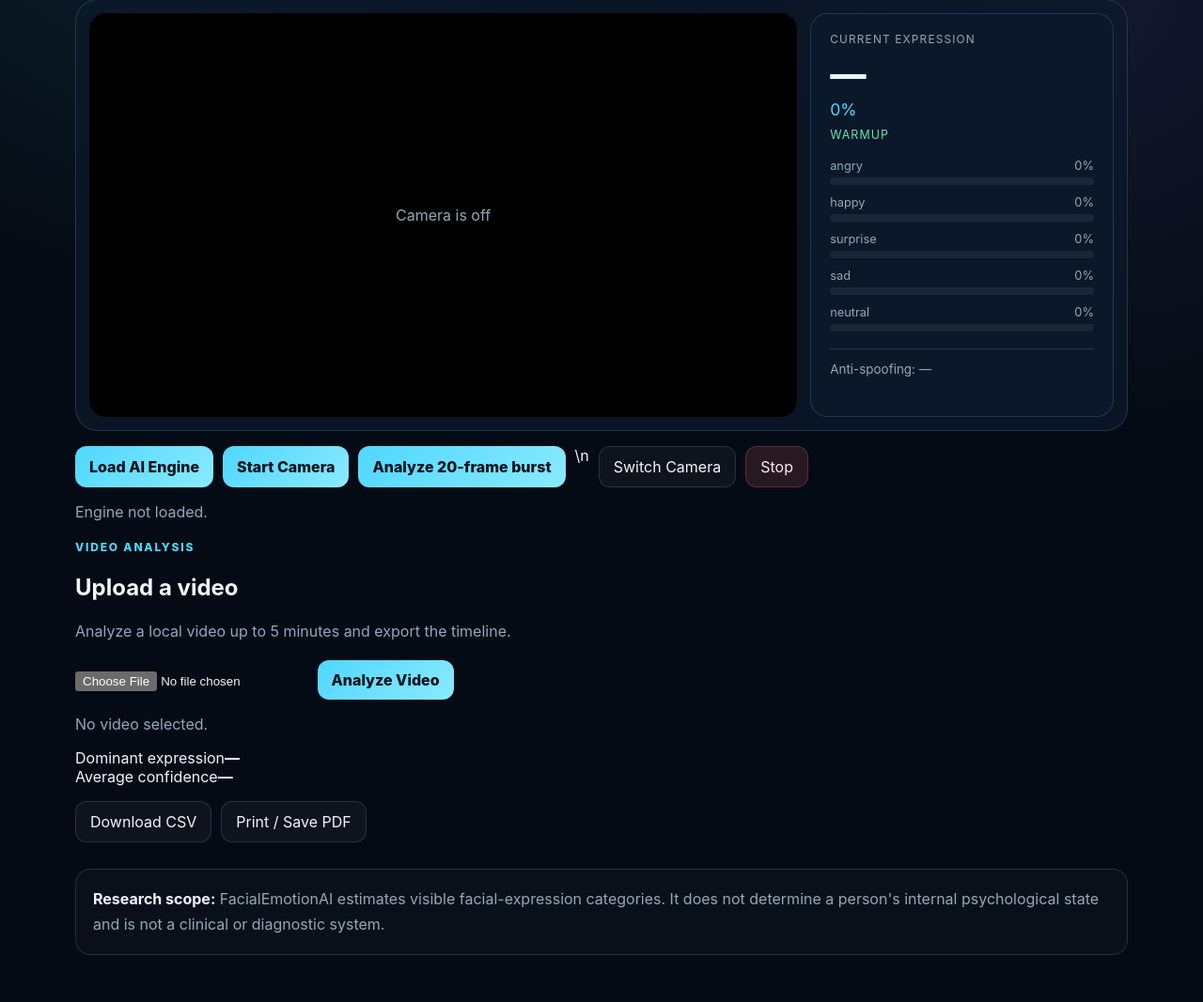
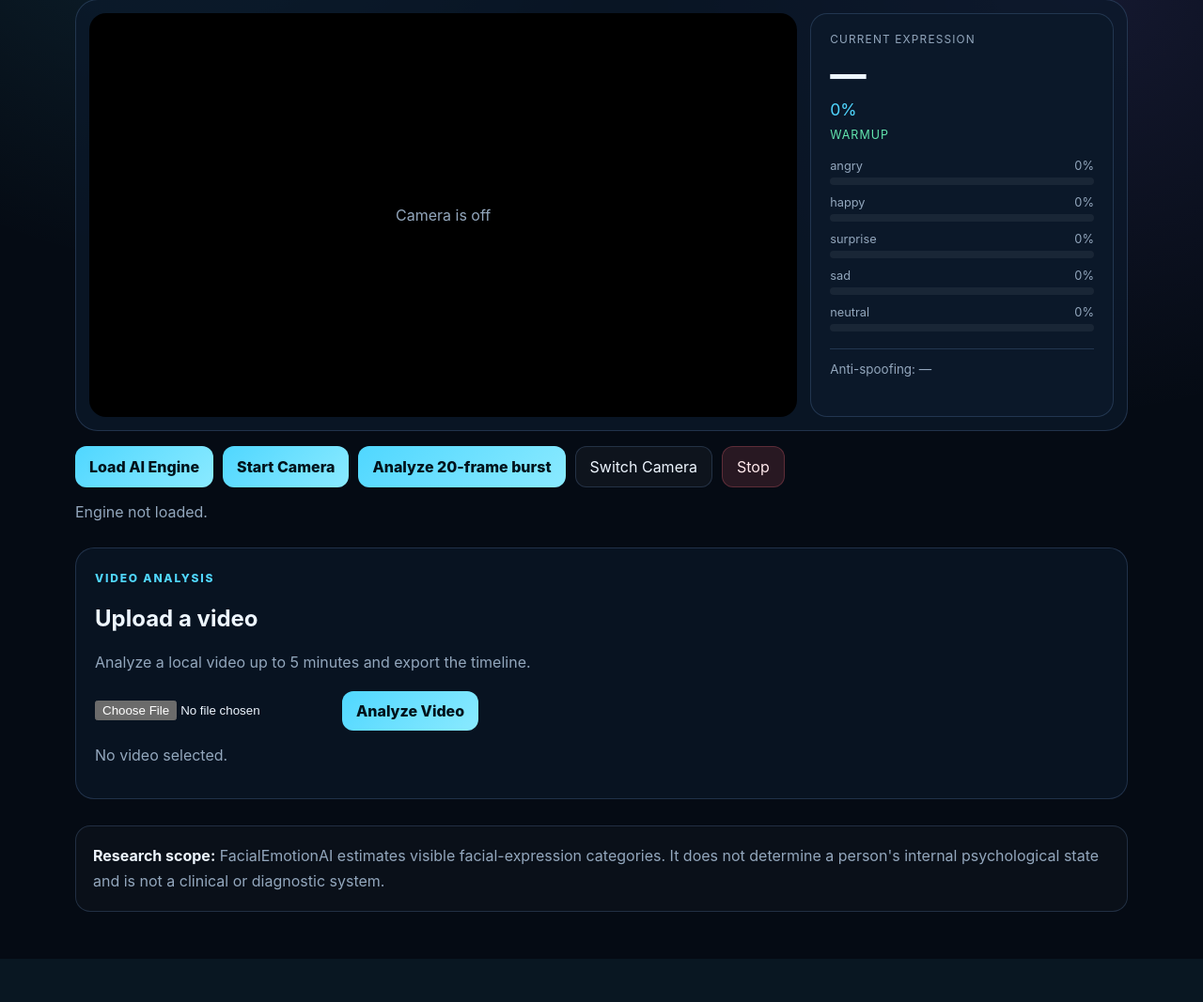
Before and after one commit to arianharashchi-lang/FacialEmotionAI, a FastAPI app: page / in a window 1280 px wide. Shown: the part 206-1273 px from the top of the page at 94% size. After the commit the page ends 1227 px from the top, so only its background shows below. Run offline with FastAPI, Linux system fonts and the light colour scheme.

Commit message:
Polish video upload layout

```diff
--- a/webapp/templates/index.html
+++ b/webapp/templates/index.html
@@ -38,13 +38,14 @@
     <section class="controls">
       <button id="load" class="primary">Load AI Engine</button>
       <button id="start" class="primary">Start Camera</button>
-      <button id="analyze" class="primary">Analyze 20-frame burst</button>\n      <button id="switch">Switch Camera</button>
+      <button id="analyze" class="primary">Analyze 20-frame burst</button>
+      <button id="switch">Switch Camera</button>
       <button id="stop" class="danger">Stop</button>
     </section>
 
     <p id="status" class="status">Engine not loaded.</p>
 
-    <section class="upload-section">
+    <section class="upload-section" style="margin-top:28px;padding:20px;border:1px solid rgba(137,186,255,.18);border-radius:20px;background:rgba(12,25,43,.62)">
       <div class="upload-head">
         <div>
           <span class="eyebrow">VIDEO ANALYSIS</span>
@@ -53,14 +54,14 @@
         </div>
       </div>
 
-      <div class="upload-controls">
+      <div class="upload-controls" style="display:flex;gap:10px;flex-wrap:wrap;align-items:center">
         <input id="videoFile" type="file" accept="video/*">
         <button id="analyzeVideo" class="primary">Analyze Video</button>
       </div>
       <p id="videoStatus" class="status">No video selected.</p>
 
-      <div id="videoResult" class="video-result hidden">
-        <div class="summary-grid">
+      <div id="videoResult" class="video-result" style="display:none;margin-top:18px">
+        <div class="summary-grid" style="display:grid;grid-template-columns:repeat(2,minmax(0,1fr));gap:12px;margin:18px 0">
           <div><span>Dominant expression</span><strong id="videoDominant">—</strong></div>
           <div><span>Average confidence</span><strong id="videoConfidence">—</strong></div>
         </div>
```
